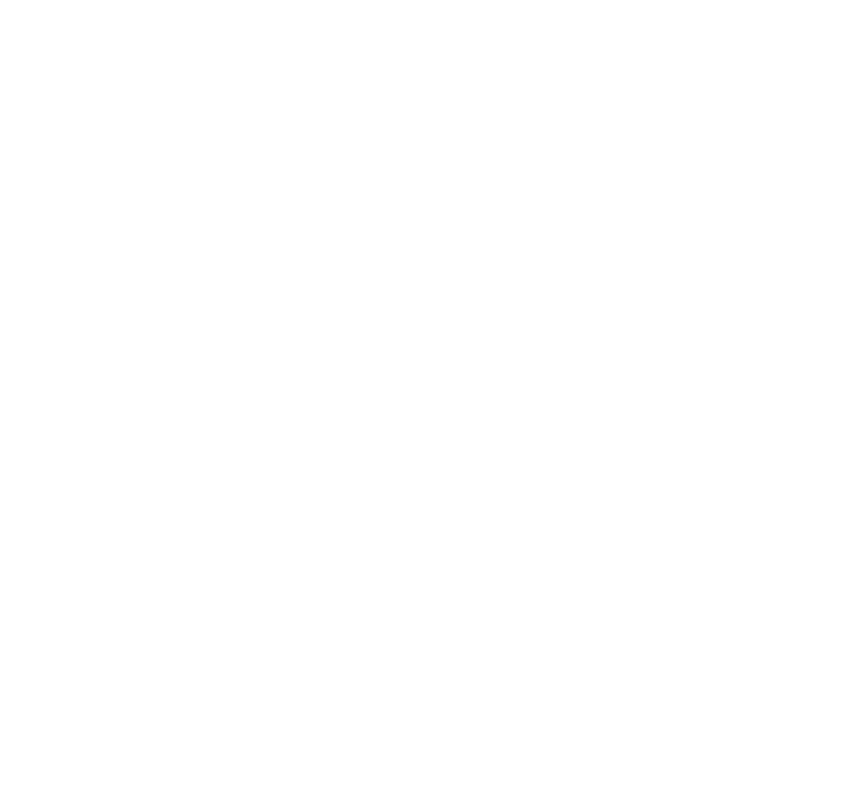
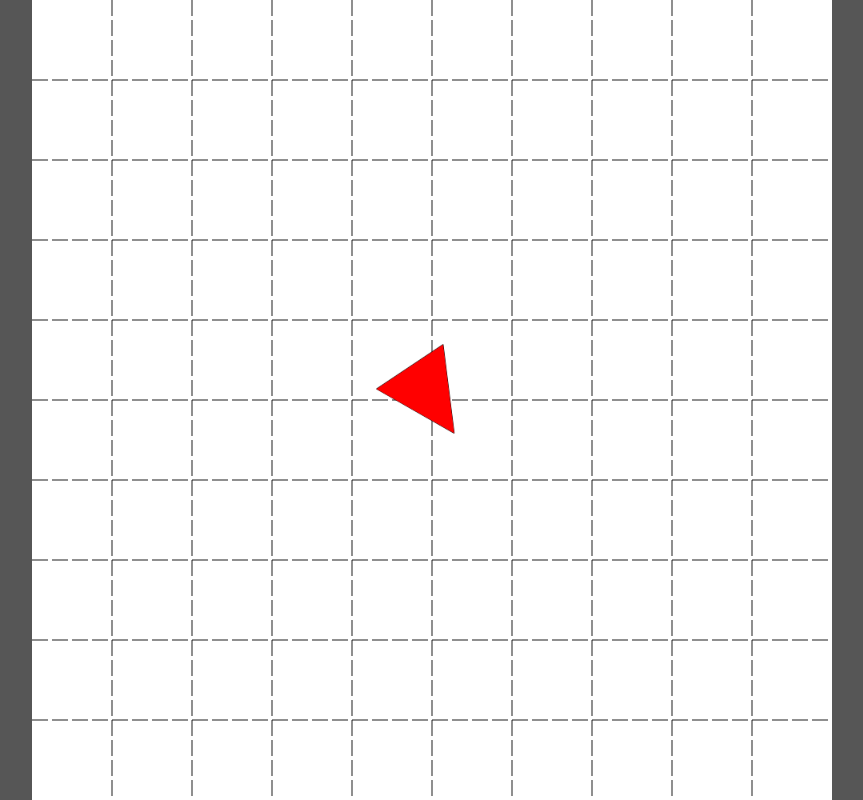
Before and after one commit to CucDev/js-ships, a website: page src/client/index.html in a window 1280 px wide. Shown: the whole page, without its empty margins (208-1071 px from the left). Drawn offline with Linux system fonts and the light colour scheme.

Commit message:
Add the ScreenController and draw a Ship

```diff
--- /dev/null
+++ b/src/client/assets/modules/main/main.js
@@ -0,0 +1,26 @@
+/**
+ * Created by garusis on 7/06/17.
+ */
+
+function startApp() {
+
+    var screenController = new ScreenController("my-screen");
+
+    //Center our canvas in the screen
+    var canvas = screenController.canvas;
+    canvas.style.left = ((window.innerWidth / 2) - (canvas.clientWidth / 2)) + "px";
+
+    screenController.render()
+
+}
+
+/**
+ * document.body contains our canvas. If it doesn't exists
+ * we'll get an error when we try to draw over the canvas.
+ */
+if(document.body){ //if document.body is different to null, undefined or false, then we can draw.
+    startApp()
+}else{
+    //wait until document.body exists
+    window.addEventListener("load", startApp)
+}
--- /dev/null
+++ b/src/client/assets/modules/screen/ScreenController.js
@@ -0,0 +1,43 @@
+/**
+ * Created by garusis on 7/06/17.
+ */
+function ScreenController(screenId) {
+    this.canvas = document.getElementById(screenId);
+
+    this.height = this.canvas.height;
+    this.width = this.canvas.width;
+
+    var ship = new Ship(this.height / 2, this.width / 2, this.height * 0.1)
+
+    function drawLine(ctx, xStart, yStart, xEnd, yEnd) {
+        ctx.beginPath();
+        ctx.moveTo(xStart, yStart);
+        ctx.lineTo(xEnd, yEnd);
+        ctx.stroke();
+    }
+
+    this.drawBackground = function (ctx) {
+        var columns = 10, rows = 10;
+        var columnWidth = this.width / columns, rowHeight = this.height / rows;
+
+        ctx.fillStyle = "#FFF";
+        ctx.fillRect(0, 0, this.width, this.height)
+
+        ctx.setLineDash([20, 5]);
+        ctx.lineWidth = 1;
+        for (var linePos = columnWidth; linePos < this.width; linePos += columnWidth) {
+            drawLine(ctx, linePos, 0, linePos, this.height);
+        }
+        for (var linePos = rowHeight; linePos < this.height; linePos += rowHeight) {
+            drawLine(ctx, 0, linePos, this.height, linePos);
+        }
+        ctx.setLineDash([]);
+    }
+
+    this.render = function () {
+        var ctx = this.canvas.getContext("2d");
+        this.drawBackground(ctx)
+
+        ship.draw(ctx)
+    }
+}
--- /dev/null
+++ b/src/client/assets/modules/screen/screen-styles.css
@@ -0,0 +1,11 @@
+body{
+    width: 100%;
+    height: 100%;
+    background: #565656;
+}
+
+#my-screen{
+    position: absolute;
+    top: 0;
+    height: 100%;
+}
--- /dev/null
+++ b/src/client/assets/modules/ship/Ship.js
@@ -0,0 +1,30 @@
+/**
+ * Created by garusis on 17/06/17.
+ */
+function Ship(x, y, size) {
+    this.x = x;
+    this.y = y;
+    this.size = size;
+    this.angle = Math.random() * 360;
+
+    this.draw = function (ctx) {
+        ctx.beginPath();
+        ctx.lineJoin = "round";
+
+        var offset =  this.size / 2
+
+        ctx.save(); // saves the coordinate system
+        ctx.translate(this.x, this.y);
+        ctx.rotate(this.angle);
+        ctx.moveTo(0, -offset);
+        ctx.lineTo(-offset, offset);
+        ctx.lineTo(offset, offset);
+        ctx.lineTo(0, -offset);
+
+        ctx.stroke();
+        ctx.fillStyle = "red";
+        ctx.fill();
+        ctx.restore();
+    }
+
+}
--- a/src/client/index.html
+++ b/src/client/index.html
@@ -3,8 +3,16 @@
 <head>
     <meta charset="UTF-8">
     <title>JS Ships</title>
+
+    <link href="assets/modules/screen/screen-styles.css" rel="stylesheet">
+
 </head>
 <body>
 
+<canvas id="my-screen" width="1000" height="1000"></canvas>
+
+<script src="assets/modules/ship/Ship.js"></script>
+<script src="assets/modules/screen/ScreenController.js"></script>
+<script src="assets/modules/main/main.js"></script>
 </body>
 </html>
```
Also changed, not shown: package.json (+5 -2 lines), src/server/index.js (+9 -0 lines).
